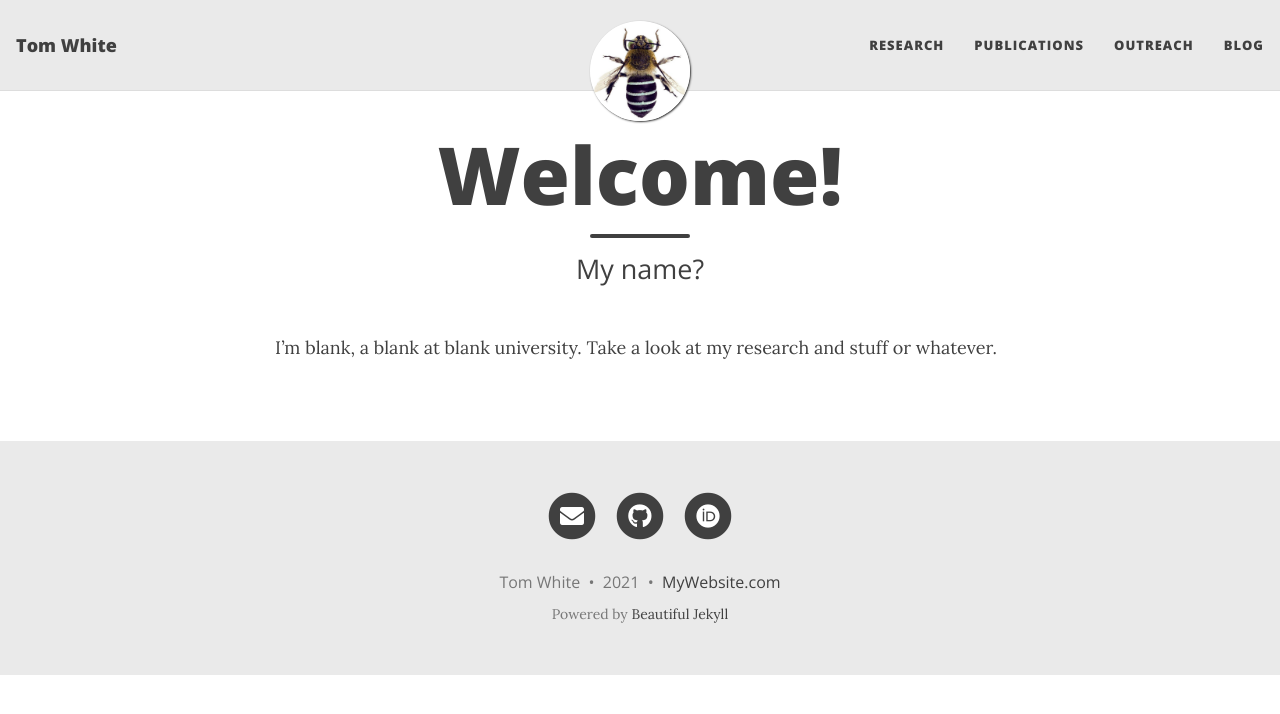
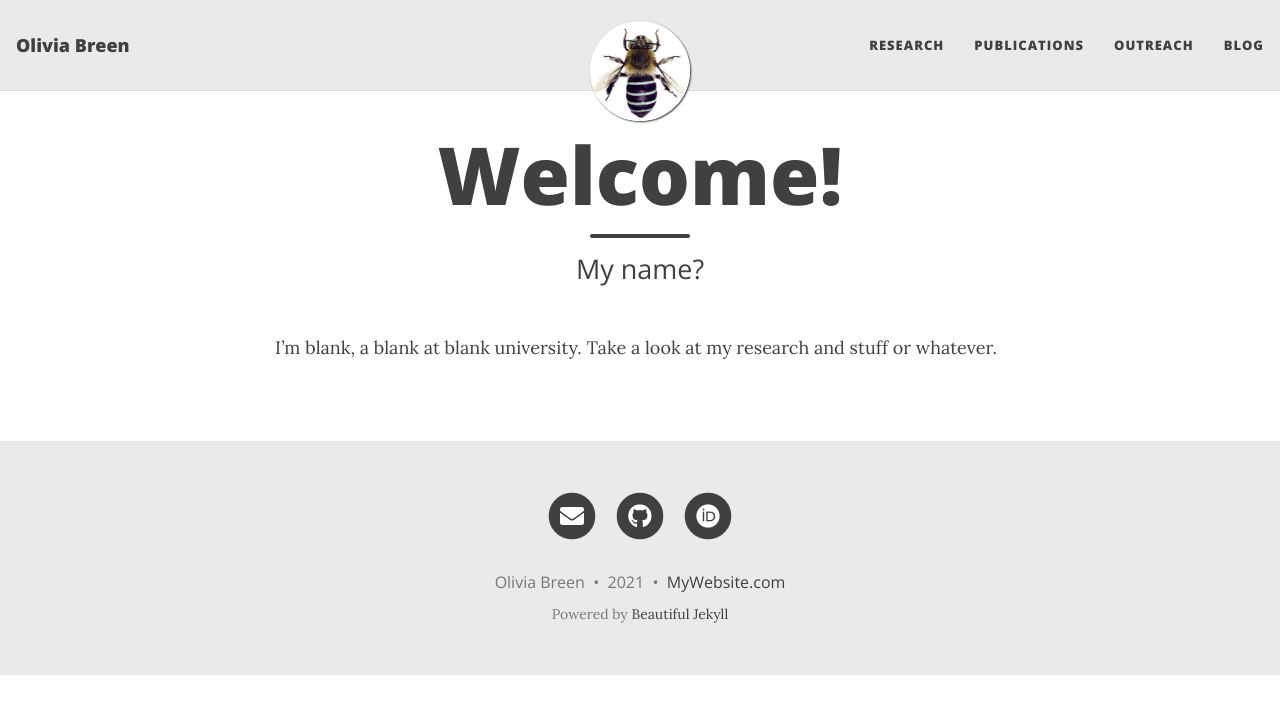
Before and after one commit to ojbreen/ojbreen.github.io, a Jekyll site: the page built from index.md, in a window 1280 px wide. Shown: the top 714 px of the page. Built offline with Jekyll 4.4.1, drawn with Linux system fonts in a browser that asks for light colours; nearby versions of some CDN libraries.

Commit message:
Update _config.yml

```diff
--- a/_config.yml
+++ b/_config.yml
@@ -6,10 +6,10 @@
 # --- Required options --- #
 
 # Name of website
-title: Tom White
+title: Olivia Breen
 
 # Your name to show in the footer
-author: Tom White
+author: Olivia Breen
 
 # --- List of links in the navigation bar --- #
 
```
